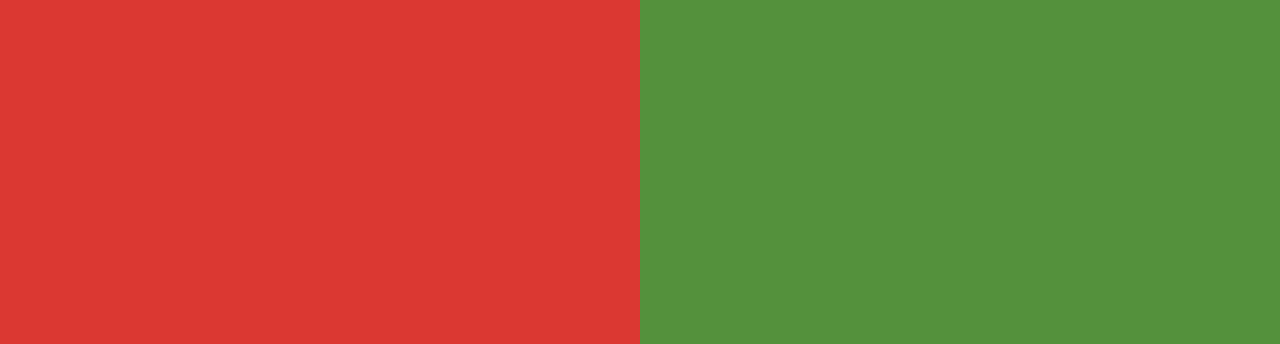
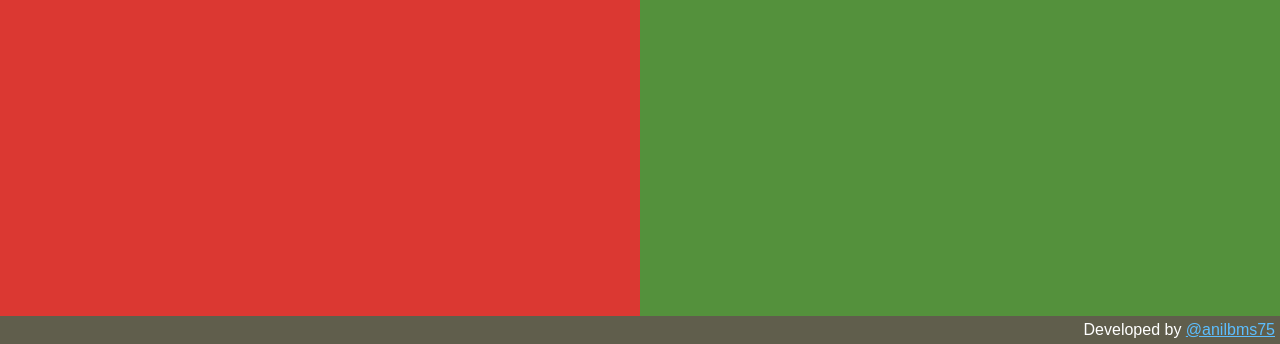
Before and after one commit to anilkk/freebusinessidea, a plain HTML site: page index.html in a window 1280 px wide. Shown: the part 456-800 px from the top of the page. Drawn offline with Linux system fonts and the light colour scheme.

Commit message:
footer update

```diff
--- a/app.css
+++ b/app.css
@@ -6,12 +6,14 @@ body {
     padding: 0;
     margin: 0;
     font-family: sans-serif;
+    display: flex;
+    flex-direction: column;
 }
 
 .container {
-    min-height: 100%;
     display: flex;
     flex-direction: row;
+    height: 100%;
 }
 
 #problem,
@@ -23,6 +25,8 @@ body {
     flex-direction: column;
     justify-content: center;
     display: flex;
+    cursor: pointer;
+    user-select: none;
 }
 
 #problem {
@@ -32,3 +36,13 @@ body {
 #solutionOne {
     background-color: #54913C;
 }
+
+footer {
+    color: #ffffff;
+    background-color: #605E4C;
+    padding: 5px;
+    text-align: right;
+}
+.social-link, .social-link:hover, .social-link:visited {
+    color: #5cbeff;
+}
--- a/index.html
+++ b/index.html
@@ -7,6 +7,7 @@
 </head>
 
 <body>
+    <header></header>
     <div class="container">
         <div id="problem">
         </div>
@@ -15,6 +16,8 @@
         <div id="solutionTwo">
         </div>
     </div>
+    <footer>Developed by <a class="social-link" href="https://twitter.com/anilbms75" target="_blank">@anilbms75</a>
+    </footer>
     <script type="text/javascript" src="app.js"></script>
 </body>
 
```
